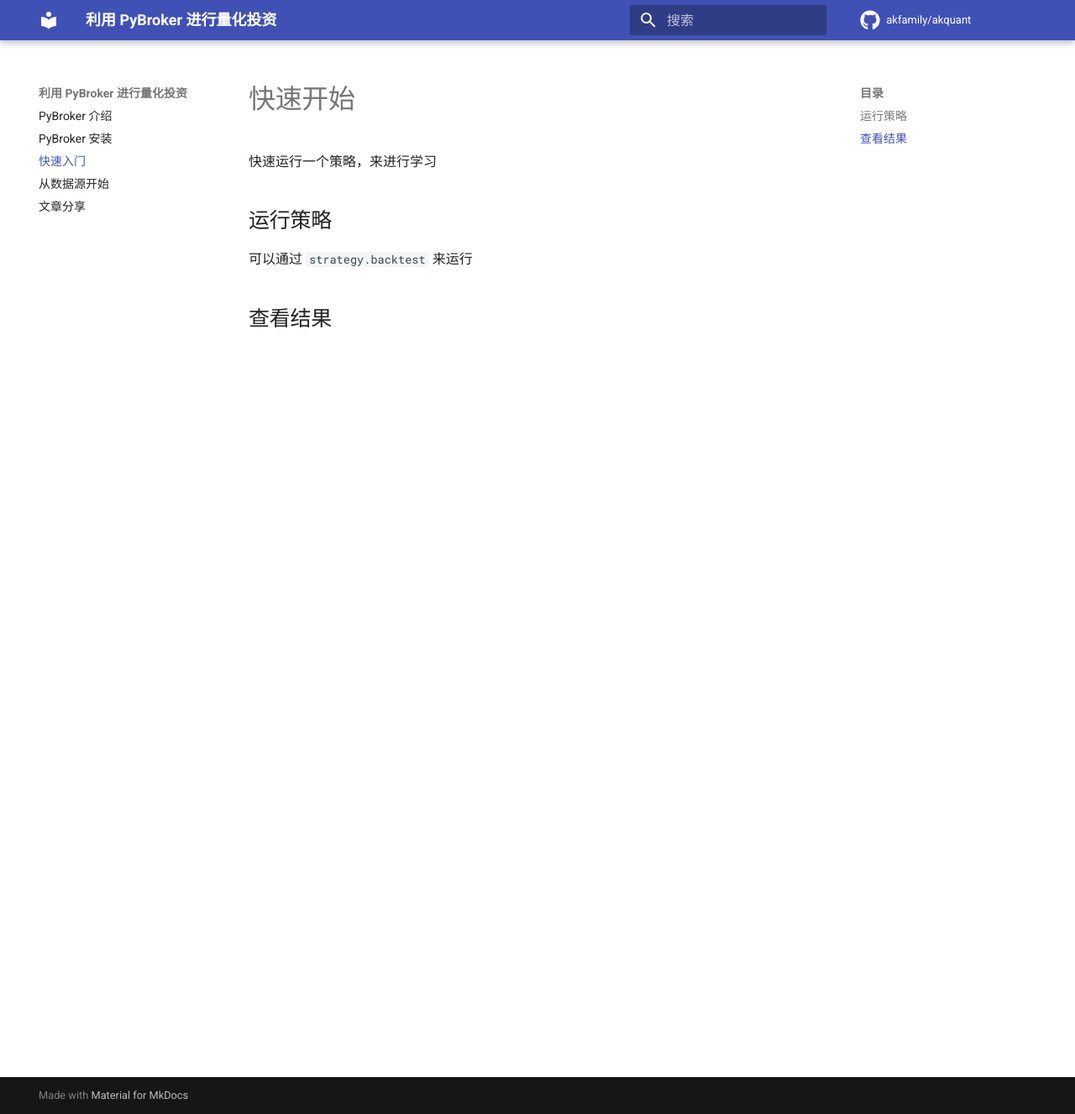
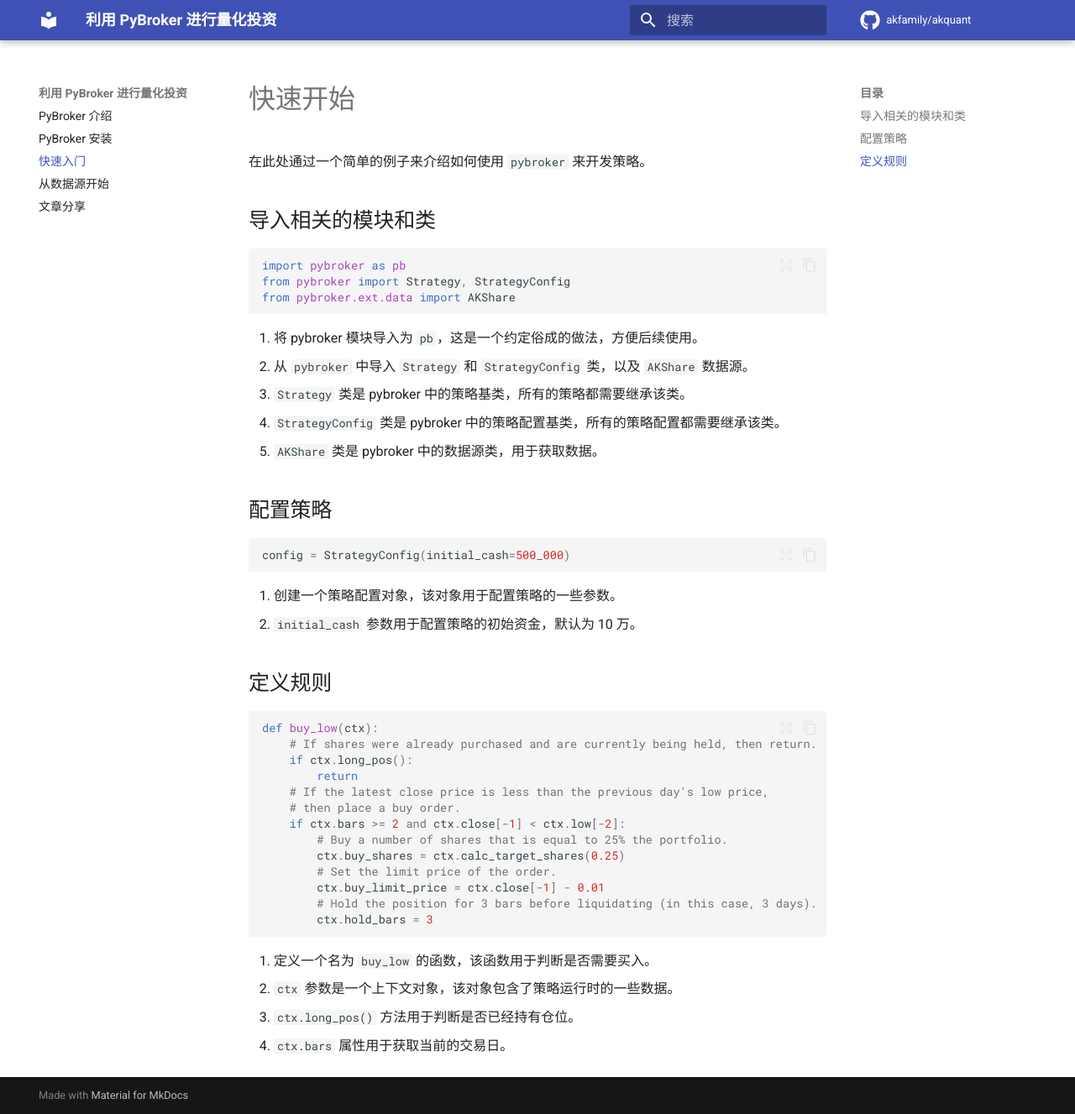
Before and after one commit to xujinzhao/akquant, an MkDocs documentation site: the page built from docs/quickstart.md, in a window 1280 px wide and 1327 px high. Shown: the whole window at 84% size. Built offline with MkDocs 1.6.1 and Material for MkDocs 9.7.7, drawn with Linux system fonts in a browser that asks for light colours; comment, search, counter and statistics services are not loaded; the version menu is left out.

Commit message:
update docs

````diff
--- a/docs/quickstart.md
+++ b/docs/quickstart.md
@@ -1,9 +1,49 @@
 # 快速开始
 
-快速运行一个策略，来进行学习
+在此处通过一个简单的例子来介绍如何使用 `pybroker` 来开发策略。
 
-## 运行策略
+## 导入相关的模块和类
 
-可以通过 `strategy.backtest` 来运行
+```python
+import pybroker as pb
+from pybroker import Strategy, StrategyConfig
+from pybroker.ext.data import AKShare
+```
 
-##  查看结果
+1. 将 pybroker 模块导入为 `pb`，这是一个约定俗成的做法，方便后续使用。
+2. 从 `pybroker` 中导入 `Strategy` 和 `StrategyConfig` 类，以及 `AKShare` 数据源。
+3. `Strategy` 类是 pybroker 中的策略基类，所有的策略都需要继承该类。
+4. `StrategyConfig` 类是 pybroker 中的策略配置基类，所有的策略配置都需要继承该类。
+5. `AKShare` 类是 pybroker 中的数据源类，用于获取数据。
+
+##  配置策略
+
+```python
+config = StrategyConfig(initial_cash=500_000)
+```
+
+1. 创建一个策略配置对象，该对象用于配置策略的一些参数。
+2. `initial_cash` 参数用于配置策略的初始资金，默认为 10 万。
+
+## 定义规则
+
+```python
+def buy_low(ctx):
+    # If shares were already purchased and are currently being held, then return.
+    if ctx.long_pos():
+        return
+    # If the latest close price is less than the previous day's low price,
+    # then place a buy order.
+    if ctx.bars >= 2 and ctx.close[-1] < ctx.low[-2]:
+        # Buy a number of shares that is equal to 25% the portfolio.
+        ctx.buy_shares = ctx.calc_target_shares(0.25)
+        # Set the limit price of the order.
+        ctx.buy_limit_price = ctx.close[-1] - 0.01
+        # Hold the position for 3 bars before liquidating (in this case, 3 days).
+        ctx.hold_bars = 3
+```
+
+1. 定义一个名为 `buy_low` 的函数，该函数用于判断是否需要买入。
+2. `ctx` 参数是一个上下文对象，该对象包含了策略运行时的一些数据。
+3. `ctx.long_pos()` 方法用于判断是否已经持有仓位。
+4. `ctx.bars` 属性用于获取当前的交易日。
````
